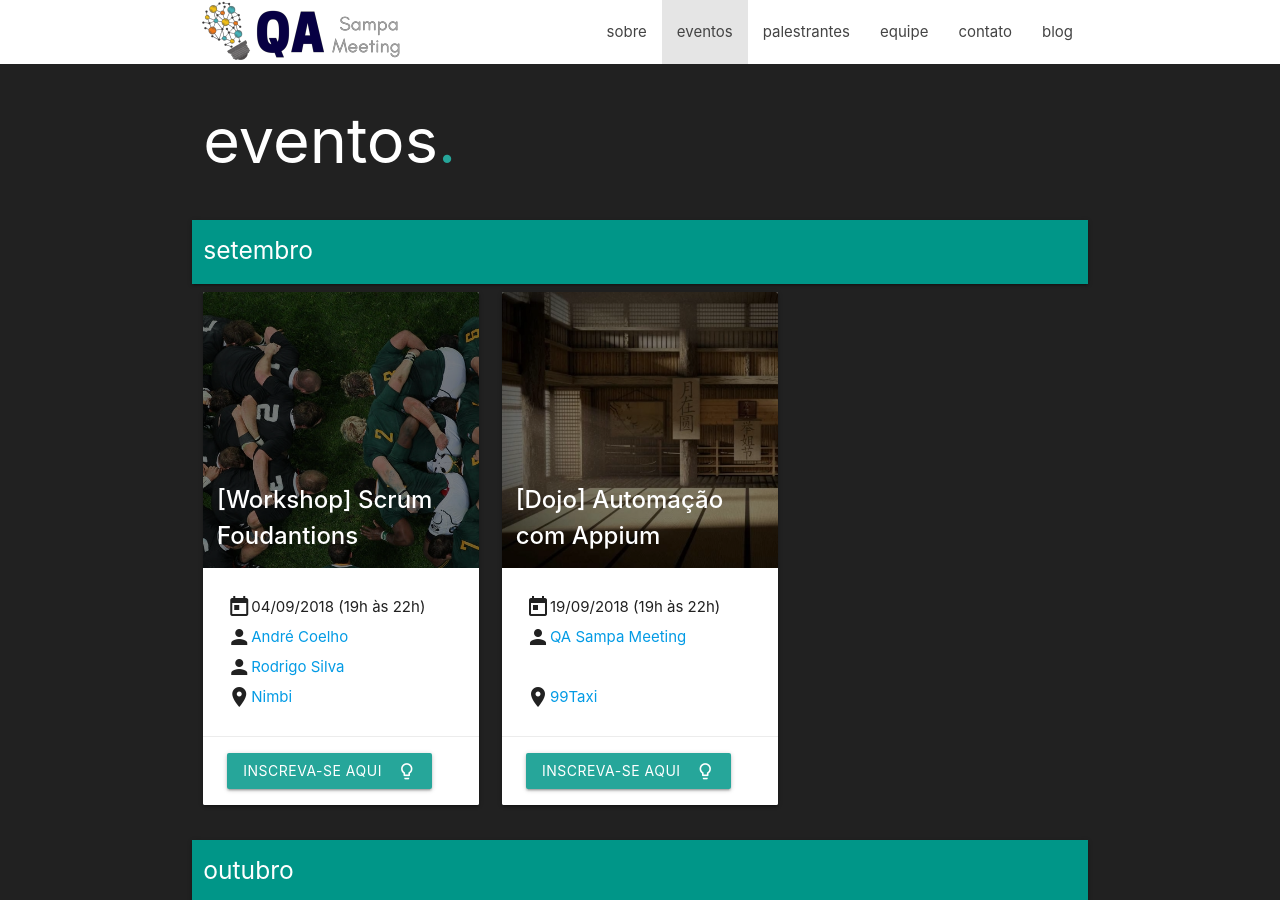
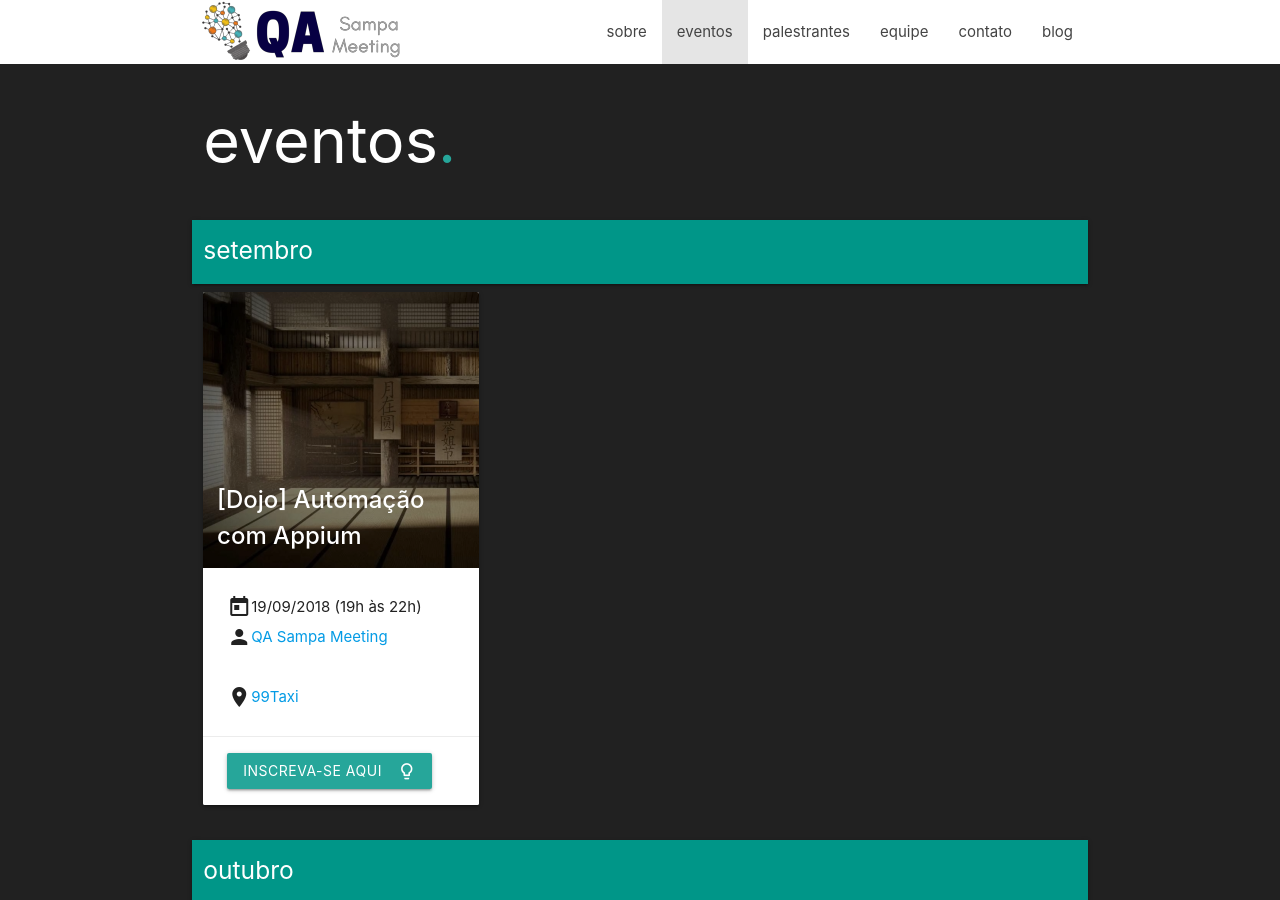
Before and after one commit to qasampameeting/qasampameeting.github.io, a Jekyll site: the page built from events.md, in a window 1280 px wide and 900 px high. Built offline with Jekyll 4.4.1, drawn with Linux system fonts in a browser that asks for light colours; nearby versions of some CDN libraries.

Commit message:
september events and speakers update

```diff
--- a/_data/events.yml
+++ b/_data/events.yml
@@ -1,16 +1,5 @@
 # EVENTS
 setembro:
-  - date: 04-09-2018 (19h às 22h)
-    title: "[Workshop] Scrum Foudantions"
-    speaker:
-      - andrecoelho
-      - rodrigosilva
-    place:
-      name: Nimbi
-      map_link: https://goo.gl/maps/4WqLKnueMdn
-    image: 04-09-2018.jpg
-    link: https://www.eventbrite.com.br/e/workshop-scrum-foudations-inscricoes-a-partir-de-28-08-as-23h-registration-46035311857
-
   - date: 19-09-2018 (19h às 22h)
     title: "[Dojo] Automação com Appium"
     place:
```
Also changed, not shown: _data/speakers.yml (+9 -10 lines).
